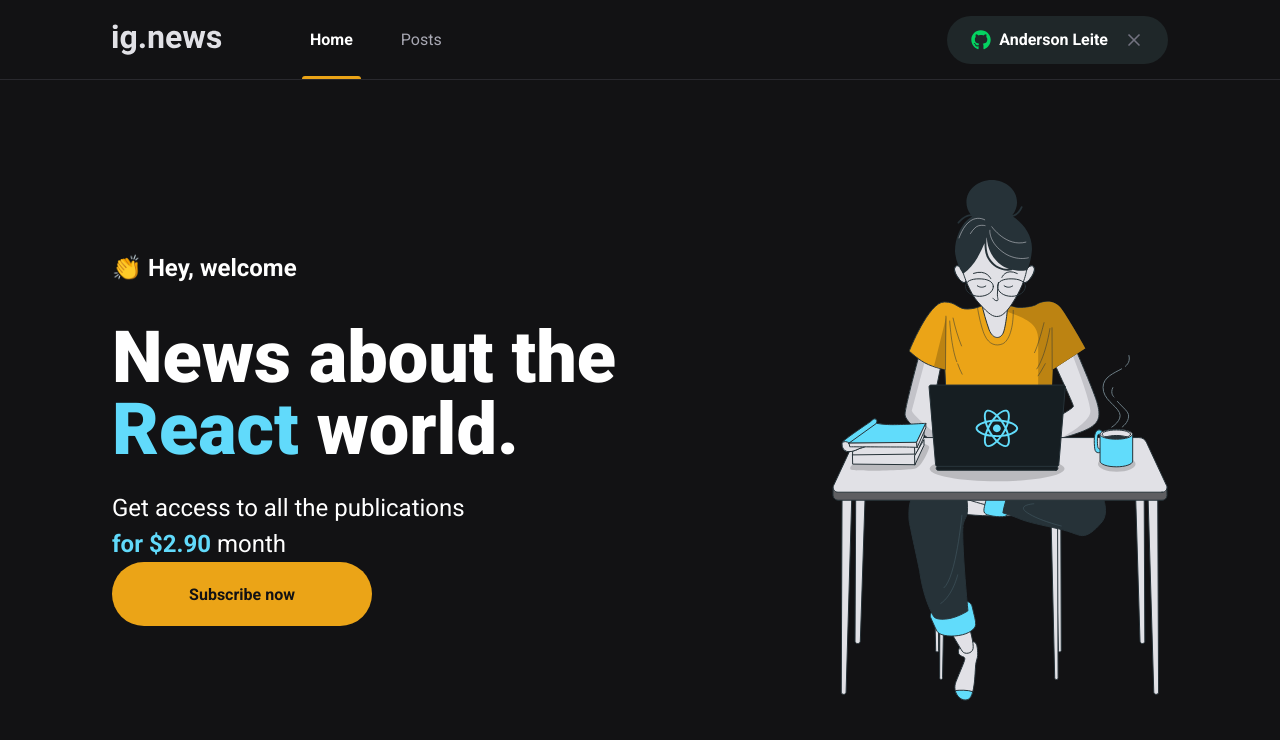
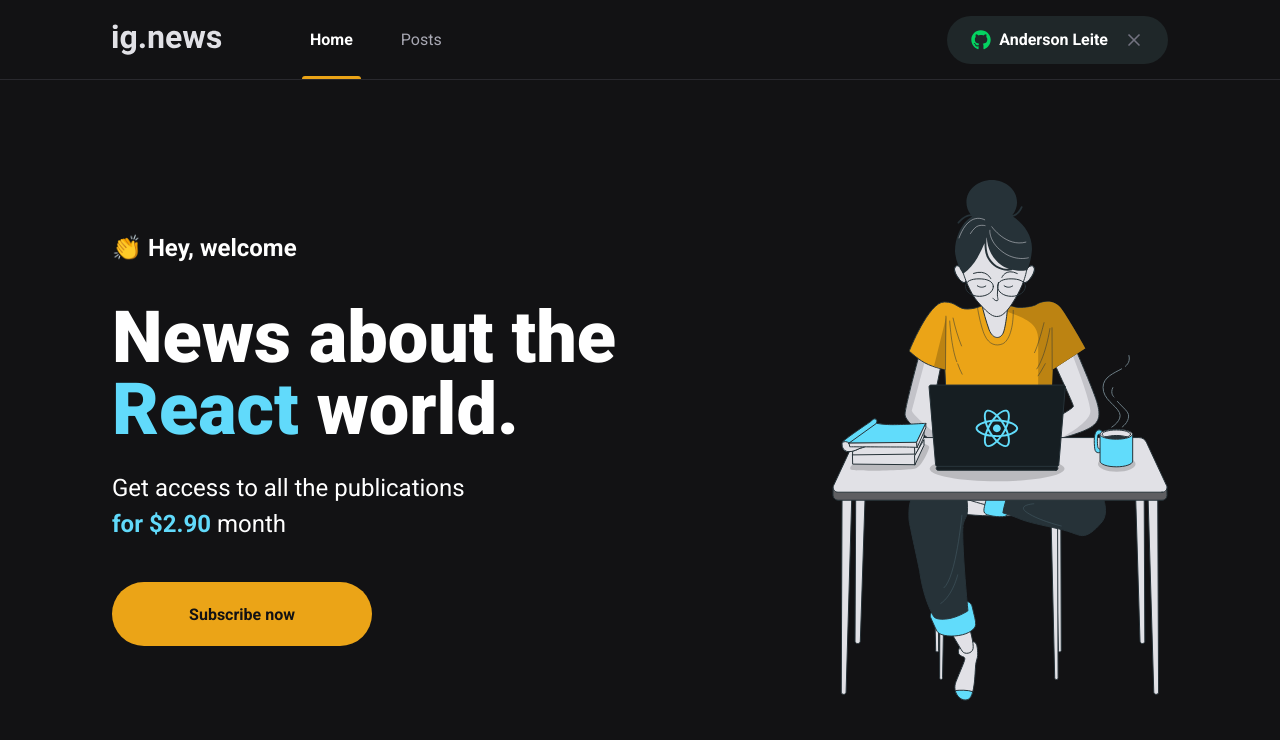
Before and after one commit to andersonleite1/devnews, a Next.js app: page / in a window 1280 px wide. Shown: the top 740 px of the page. Built offline with nearby package versions, Linux system fonts and the light colour scheme.

Commit message:
style: add magin button at page Home

```diff
--- a/src/pages/home.module.scss
+++ b/src/pages/home.module.scss
@@ -33,4 +33,7 @@
       font-weight: bold;
     }
   }
+  button {
+    margin-top: 2.5rem;
+  }
 }
```
